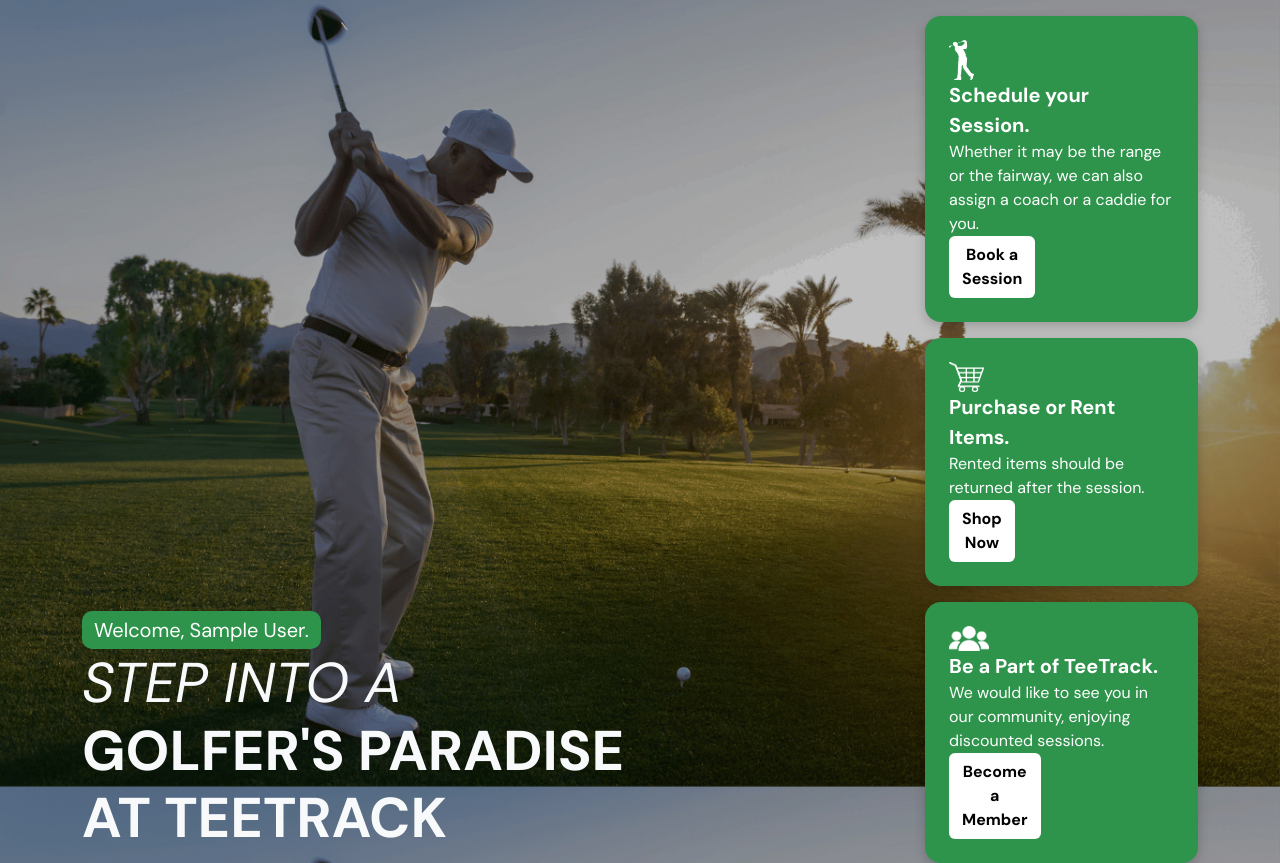
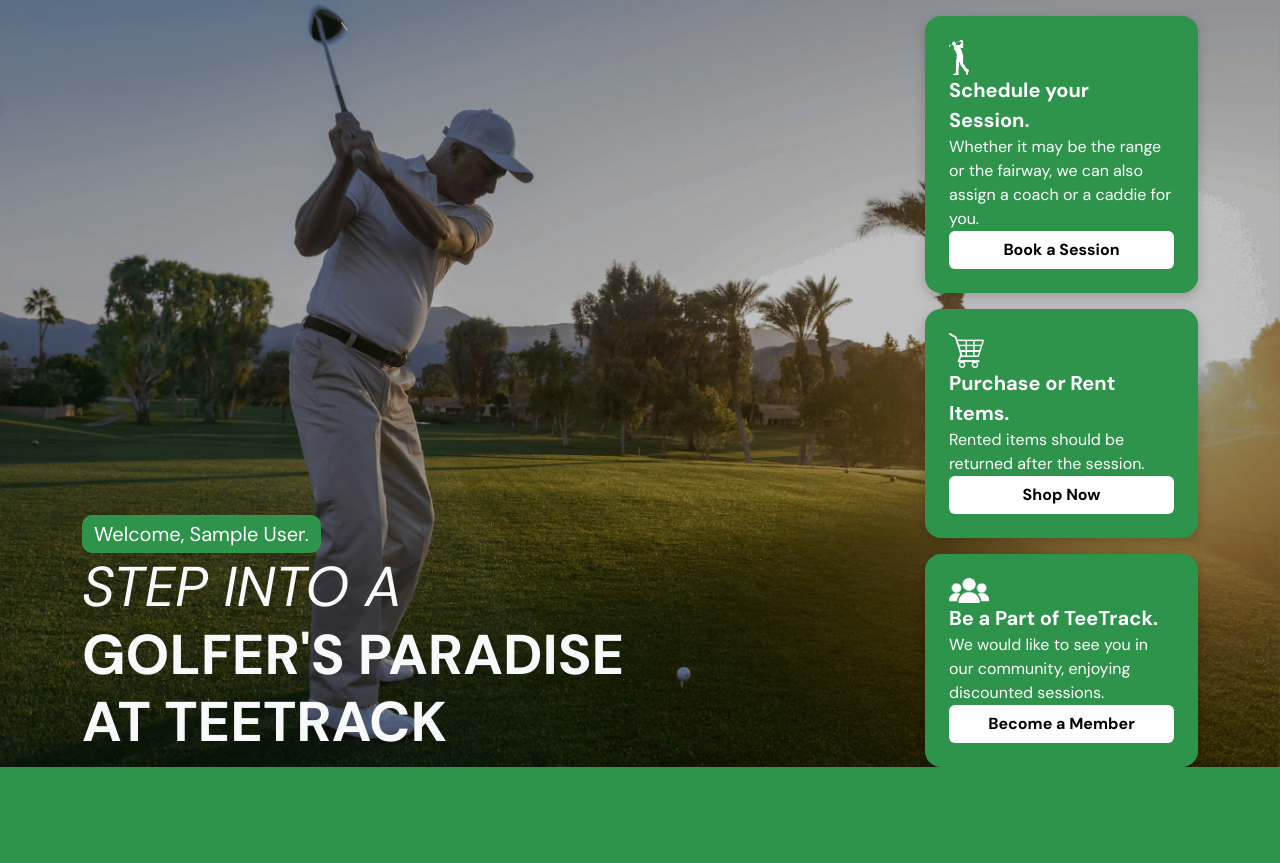
Before and after one commit to johnllss/INFOM_DB-App_Gr3, a Flask app: page / in a window 1280 px wide. Shown: the part 66-929 px from the top of the page. After the commit the page ends 833 px from the top, so only its background shows below. Run offline with Flask 3, Linux system fonts and the light colour scheme; the visitor is signed in with stand-in values (Sample User, id 1); data that the repository does not hold is empty; some libraries are stand-ins or nearby versions.

Commit message:
final edit for homepage

```diff
--- a/golf/templates/home.html
+++ b/golf/templates/home.html
@@ -24,30 +24,24 @@
         <div class="col-md-6 mt-3 d-flex flex-column align-items-end justify-content-center">
 
             <div class="homepage-box mb-3 w-50 d-flex flex-column">
-                <img src="/static/images/booking_logo.png" alt="Booking Logo" width="25" height="40" class="d-inline-block me-2">
+                <img src="/static/images/booking_logo.png" alt="Booking Logo" width="20" height="35" class="d-inline-block me-2">
                 <span class="fs-5"><strong>Schedule your Session.</strong></span>
                 <span>Whether it may be the range or the fairway, we can also assign a coach or a caddie for you.</span>
-                <div class="w-25">
-                    <a href="/booking" class="btn bg-white text-black rounded d-inline-block"><strong>Book a Session</strong></a>
-                </div>
+                <a href="/booking" class="btn bg-white text-black rounded d-inline-block"><strong>Book a Session</strong></a>
             </div>
 
             <div class="homepage-box mb-3 w-50 d-flex flex-column">
-                <img src="/static/images/shop_logo.png" alt="Booking Logo" width="35" height="30" class="d-inline-block me-2">
+                <img src="/static/images/shop_logo.png" alt="Booking Logo" width="35" height="35" class="d-inline-block me-2">
                 <span class="fs-5"><strong>Purchase or Rent Items.</strong></span>
                 <span>Rented items should be returned after the session.</span>
-                <div class="w-25">
-                    <a href="/shop" class="btn bg-white text-black rounded d-inline-block"><strong>Shop Now</strong></a>
-                </div>
+                <a href="/shop" class="btn bg-white text-black rounded d-inline-block"><strong>Shop Now</strong></a>
             </div>
 
             <div class="homepage-box w-50 d-flex flex-column">
                 <img src="/static/images/membership_logo.png" alt="Booking Logo" width="40" height="25" class="d-inline-block me-2">
                 <span class="fs-5"><strong>Be a Part of TeeTrack.</strong></span>
                 <span>We would like to see you in our community, enjoying discounted sessions.</span>
-                <div class="w-25">
-                    <a href="/membership" class="btn bg-white text-black rounded d-inline-block"><strong>Become a Member</strong></a>
-                </div>
+                <a href="/membership" class="btn bg-white text-black rounded d-inline-block"><strong>Become a Member</strong></a>
             </div>
         </div>
 
```
Also changed, not shown: 2 other files.
